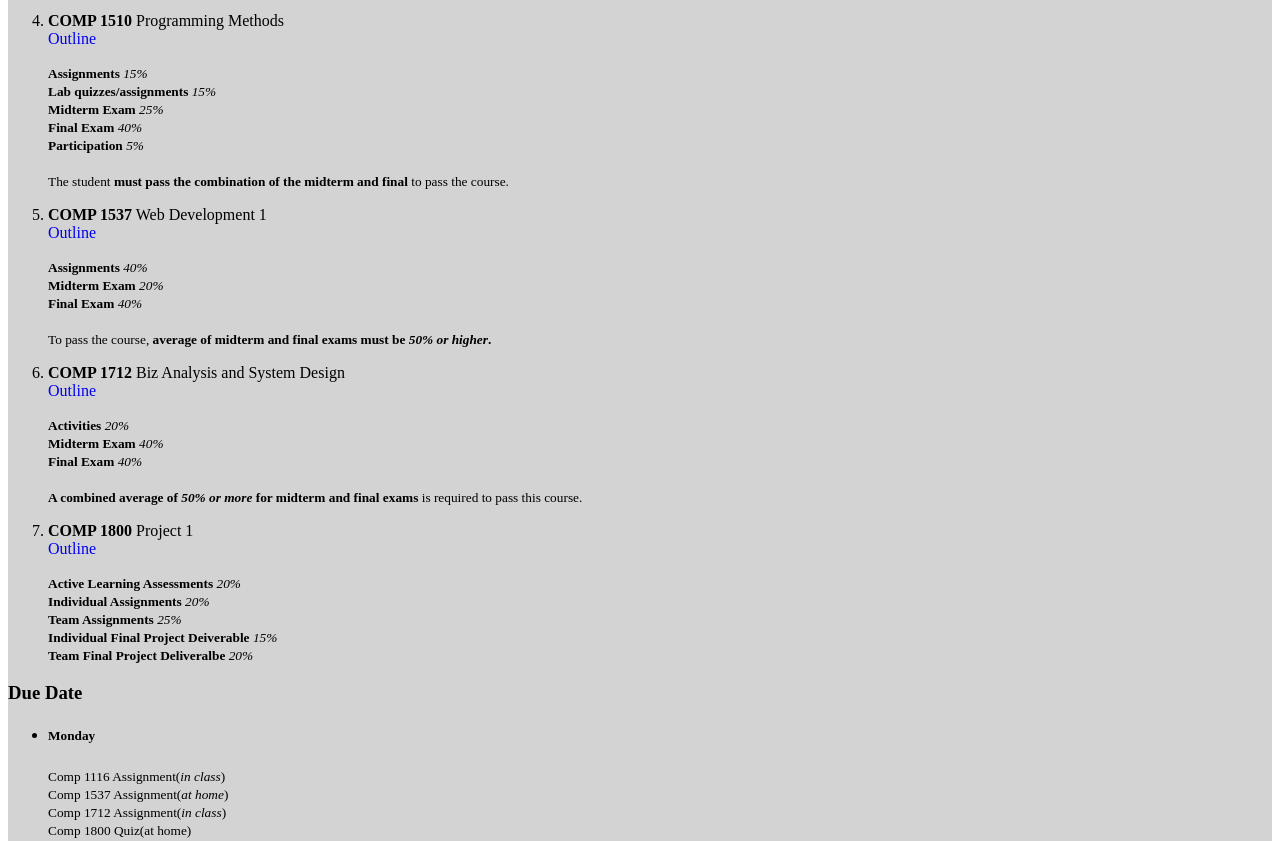
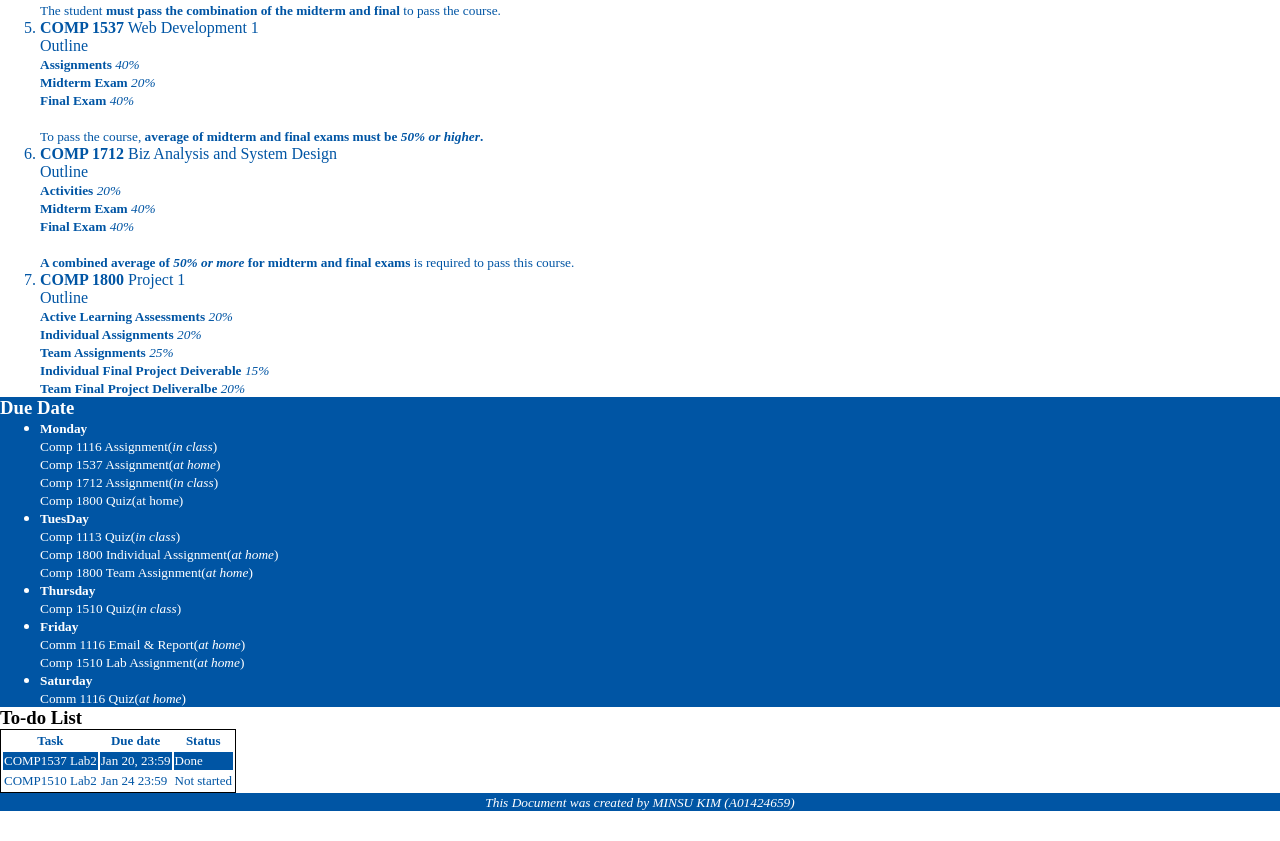
Before and after one commit to mskim9097/comp1537, a plain HTML site: page assignment2/assignment2.html in a window 1280 px wide. Shown: the part 552-1393 px from the top of the page. After the commit the page ends 1363 px from the top, so only its background shows below. Drawn offline with Linux system fonts and the light colour scheme.

Commit message:
edit assignment2

```diff
--- a/assignment2/assignment2.html
+++ b/assignment2/assignment2.html
@@ -14,7 +14,9 @@
             font-weight: normal;
             font-style: normal;
         }
-
+        *{
+            margin: 0;
+        }
         /**{
             font-family: 'CookieRun-Regular';
         }*/
@@ -37,6 +39,7 @@
         }
         a {
             text-decoration: none;
+            color:#0055A4;
         }
         table {
             border: 1px solid black;
@@ -47,11 +50,32 @@
             background-color: #0055A4;
             color: white;
         }
+        /* Attribute selectors */
+        section[class ~= course]{
+            background-color: white;
+            color: #0055A4;
+        }
+        section[class ^= due]{
+            background-color: #0055A4;
+            color: white;
+        }
+        section[class $= list]{
+            background-color: white;
+        }
+
+
         /* Pseudo selectors */
         a:hover{
             font-size: larger;
         }
-        table
+        tr:nth-of-type(2n){
+            background-color: #0055A4;
+            color: white;
+        }
+        tr:nth-of-type(2n-1){
+            background-color: white;
+            color: #0055A4;
+        }
 
     </style>
 </head>
@@ -234,15 +258,12 @@
 
         <section class="to-do-list">
             <h3>To-do List</h3>
-            <table>
-                <thead>
+            <table class="table">
                 <tr>
                     <th>Task</th>
                     <th>Due date</th>
                     <th>Status</th>
                 </tr>
-                </thead>
-                <tbody>
                 <tr>
                     <td>COMP1537 Lab2</td>
                     <td>Jan 20, 23:59</td>
@@ -253,7 +274,6 @@
                     <td>Jan 24 23:59</td>
                     <td>Not started</td>
                 </tr>
-                </tbody>
             </table>
         </section>
 
```
Lines whose indentation alone changed are shown as unchanged.
